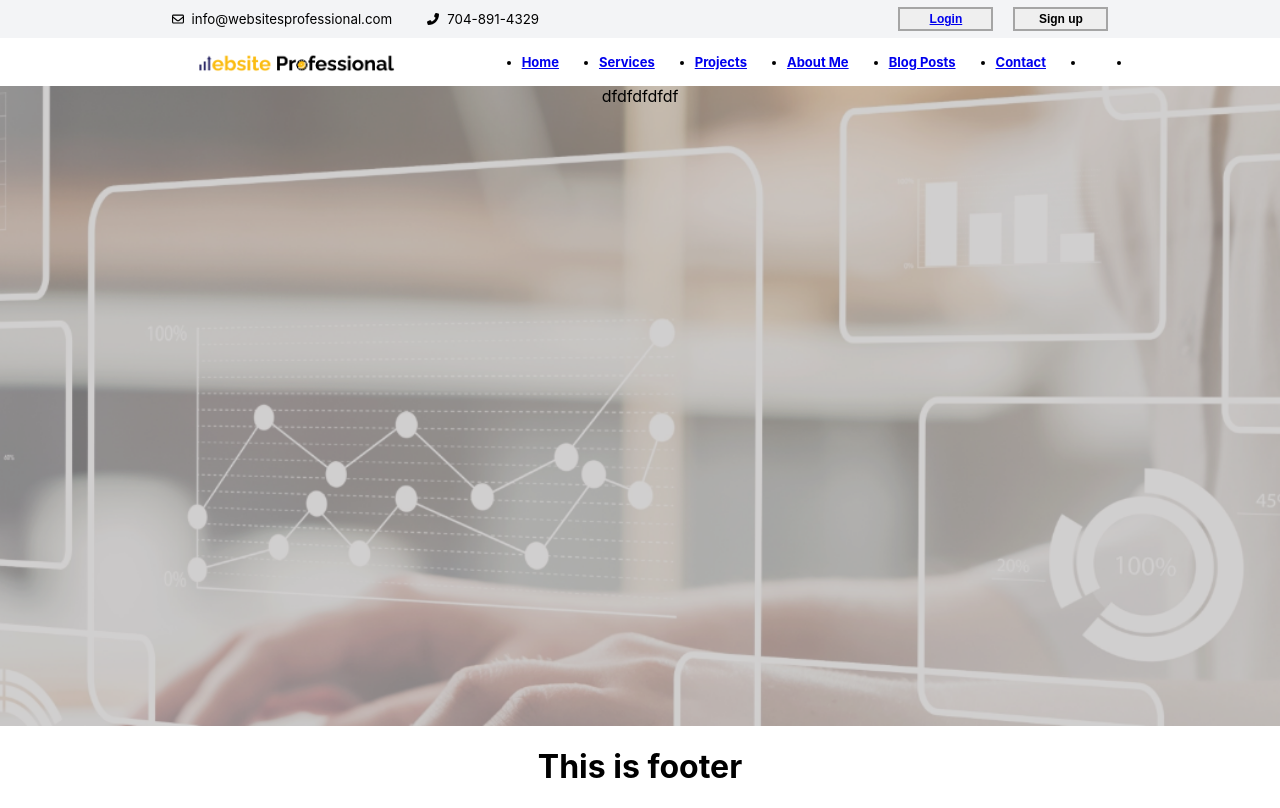
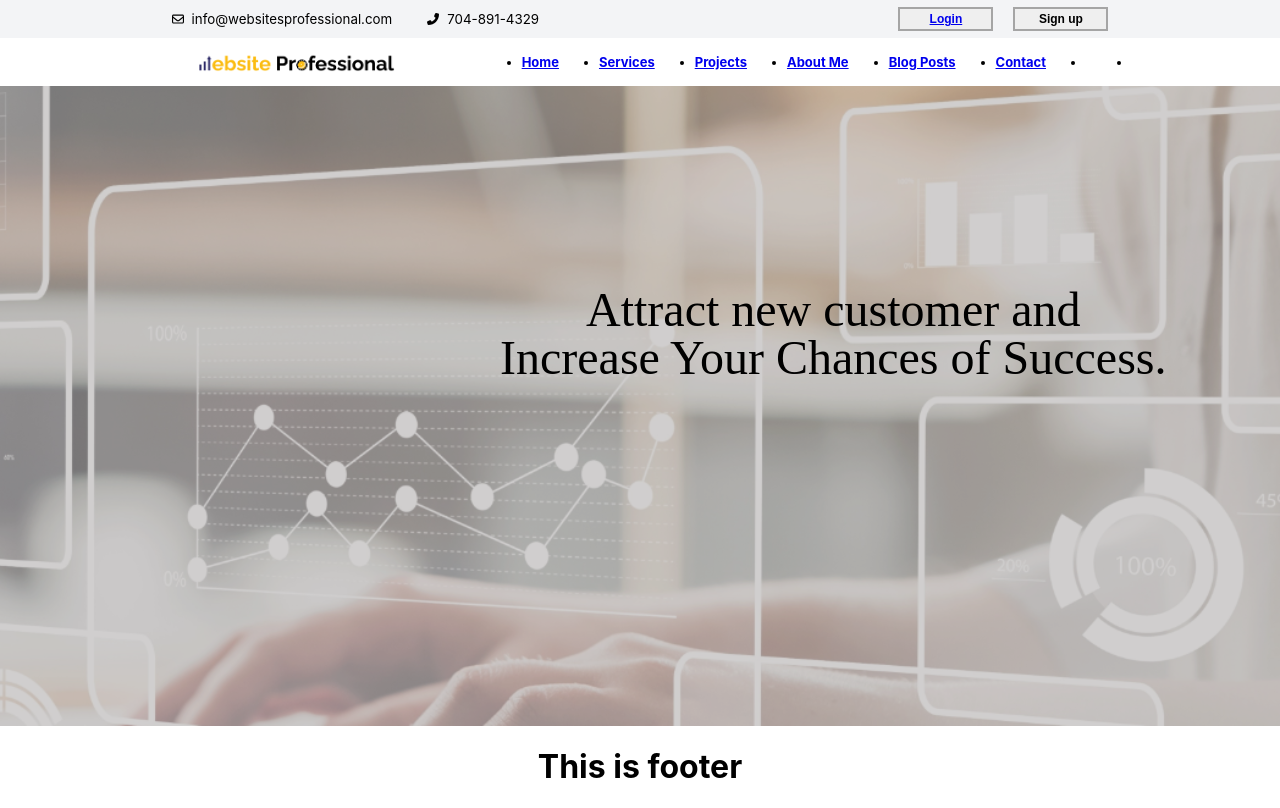
Before and after one commit to sazzadhossain1/websitesprofessional, a React (Create React App) app: page / in a window 1280 px wide. Built offline with nearby package versions, Linux system fonts and the light colour scheme.

Commit message:
add background photo in home page

```diff
--- a/src/components/HeroSection/HeroSection.css
+++ b/src/components/HeroSection/HeroSection.css
@@ -1,27 +1,26 @@
 .heroSection_parent_div {
   position: relative;
   background: url("../../accts//hero_photo/heroPhoto.png");
+  background-color: rgba(0, 0, 0, 0.1);
   background-size: cover;
   background-repeat: no-repeat;
   background-position: center;
   height: 80vh;
+  background-blend-mode: darken;
+  /* background-attachment: fixed; */
 }
-.heroSection_parent_div::before {
-  content: "";
+
+.attract_h1 {
+  font-size: 3rem;
+  line-height: 1;
+  font-weight: 500;
+  font-family: IvyMode;
+  color: black;
   position: absolute;
-  top: 0;
-  right: 0;
-  bottom: 0;
-  left: 0;
-  background-color: rgba(
-    0,
-    0,
-    0,
-    0.1
-  ); /* Adjust the alpha value (0.5) to control darkness */
-  z-index: 1;
+  margin-top: 200px;
+  margin-left: 500px;
 }
-.heroSection_parent_div * {
-  position: relative;
-  z-index: 2;
+@media screen and (max-width: 950px) {
+  .heroSection_parent_div {
+  }
 }
--- a/src/components/HeroSection/HeroSection.js
+++ b/src/components/HeroSection/HeroSection.js
@@ -3,7 +3,13 @@ import "./HeroSection.css";
 import heroPhoto from "../../accts/hero_photo/heroPhoto.png";
 
 const HeroSection = () => {
-  return <div className="heroSection_parent_div"> dfdfdfdfdf</div>;
+  return (
+    <div className="heroSection_parent_div">
+      <h1 className="attract_h1">
+        Attract new customer and <br /> Increase Your Chances of Success.
+      </h1>
+    </div>
+  );
 };
 
 export default HeroSection;
--- a/src/components/NavigationBar/NavigationBar.css
+++ b/src/components/NavigationBar/NavigationBar.css
@@ -96,8 +96,21 @@ small {
   }
 }
 @media screen and (max-width: 950px) {
+  .navigation_second_parent_div {
+  }
+  .nav_menu_main_parent_div {
+  }
   .nav_menu_parent_div {
     width: 100%;
+    padding: 10px;
+  }
+}
+@media screen and (max-width: 871px) {
+  .navigation_second_parent_div {
+    width: 100%;
+  }
+  .nav_menu_parent_div {
+    width: 90%;
     padding: 10px;
   }
 }
```
